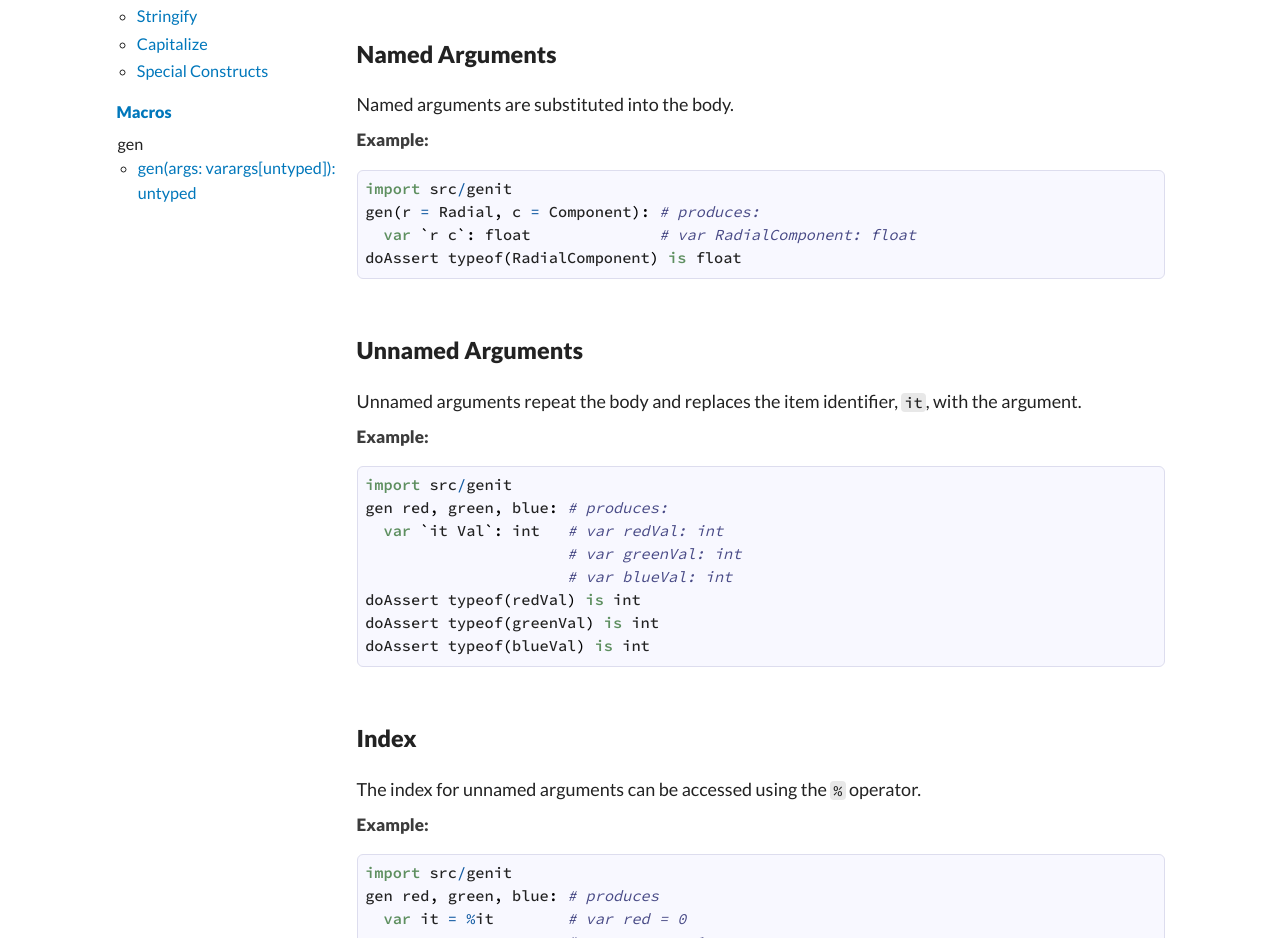
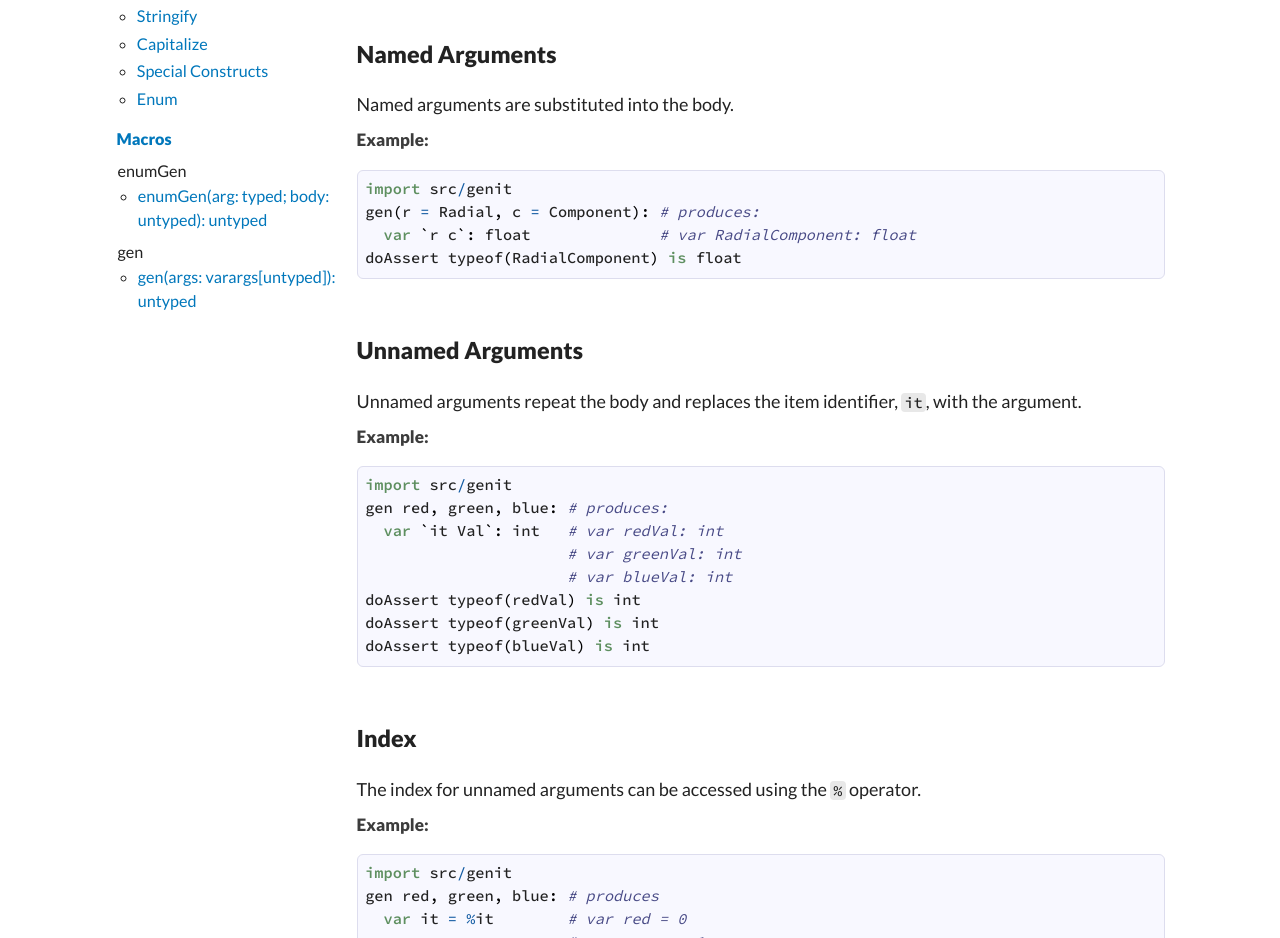
Before and after one commit to geekrelief/geekrelief.github.io, a plain HTML site: page genit/index.html in a window 1280 px wide. Shown: the part 509-1447 px from the top of the page. Drawn offline with Linux system fonts and the light colour scheme; a script that the page names is missing.

Commit message:
0.4.0 update

```diff
--- a/genit/index.html
+++ b/genit/index.html
@@ -107,10 +107,16 @@ window.addEventListener('DOMContentLoaded', main);
 <li><a class="reference" id="rules-stringify_toc" href="#rules-stringify">Stringify</a></li>
 <li><a class="reference" id="rules-capitalize_toc" href="#rules-capitalize">Capitalize</a></li>
 <li><a class="reference" id="rules-special-constructs_toc" href="#rules-special-constructs">Special Constructs</a></li>
+<li><a class="reference" id="rules-enum_toc" href="#rules-enum">Enum</a></li>
 </ul><li>
   <a class="reference reference-toplevel" href="#17" id="67">Macros</a>
   <ul class="simple simple-toc-section">
-      <ul class="simple nested-toc-section">gen
+      <ul class="simple nested-toc-section">enumGen
+      <li><a class="reference" href="#enumGen.m%2Ctyped%2Cuntyped"
+    title="enumGen(arg: typed; body: untyped): untyped">enumGen(arg: typed; body: untyped): untyped</a></li>
+
+  </ul>
+  <ul class="simple nested-toc-section">gen
       <li><a class="reference" href="#gen.m%2Cvarargs%5Buntyped%5D"
     title="gen(args: varargs[untyped]): untyped">gen(args: varargs[untyped]): untyped</a></li>
 
@@ -128,7 +134,7 @@ window.addEventListener('DOMContentLoaded', main);
 
   <p class="module-desc"><table class="docinfo" frame="void" rules="none"><col class="docinfo-name" /><col class="docinfo-content" /><tbody valign="top"><tr><th class="docinfo-name">Author:</th><td>Don-Duong Quach</td></tr>
 <tr><th class="docinfo-name">License:</th><td>MIT</td></tr>
-<tr><th class="docinfo-name">Version:</th><td>0.3.0</td></tr>
+<tr><th class="docinfo-name">Version:</th><td>0.4.0</td></tr>
 </tbody></table><p><a class="reference external" href="https://github.com/geekrelief/genit/">Source</a></p>
 <p>This module has a macro <tt class="docutils literal"><span class="pre">gen</span></tt> which implements a small DSL for inline code generation. <tt class="docutils literal"><span class="pre">gen</span></tt> acts like an anonymous, dirty, template/macro for generating lots of similar repetitive code.</p>
 <p>Arguments are subsituted into a body of code using the following rules.</p>
@@ -235,10 +241,36 @@ window.addEventListener('DOMContentLoaded', main);
 
   <span class="Keyword">var</span> <span class="Identifier">color</span> <span class="Operator">=</span> <span class="Identifier">RGB</span><span class="Punctuation">(</span><span class="Punctuation">`</span><span class="Identifier">red</span> <span class="Identifier">c</span><span class="Punctuation">`</span><span class="Punctuation">:</span><span class="FloatNumber">1.0</span><span class="Punctuation">,</span> <span class="Punctuation">`</span><span class="Identifier">green</span> <span class="Identifier">c</span><span class="Punctuation">`</span><span class="Punctuation">:</span><span class="FloatNumber">0.0</span><span class="Punctuation">,</span> <span class="Punctuation">`</span><span class="Identifier">blue</span> <span class="Identifier">c</span><span class="Punctuation">`</span><span class="Punctuation">:</span><span class="FloatNumber">1.0</span><span class="Punctuation">)</span>
 
-<span class="Identifier">doAssert</span> <span class="Identifier">color</span><span class="Operator">.</span><span class="Identifier">redComponent</span> <span class="Operator">==</span> <span class="DecNumber">1</span></pre></p>
+<span class="Identifier">doAssert</span> <span class="Identifier">color</span><span class="Operator">.</span><span class="Identifier">redComponent</span> <span class="Operator">==</span> <span class="DecNumber">1</span></pre>
+<h2><a class="toc-backref" id="rules-enum" href="#rules-enum">Enum</a></h2><p>Iteration over enums can be done with <tt class="docutils literal"><span class="pre">enumGen</span></tt>.</p>
+
+<p><strong class="examples_text">Example:</strong></p>
+<pre class="listing"><span class="Keyword">import</span> <span class="Identifier">src</span><span class="Operator">/</span><span class="Identifier">genit</span>
+<span class="Keyword">type</span> <span class="Identifier">NumberColor</span> <span class="Operator">=</span> <span class="Keyword">enum</span>
+  <span class="Identifier">none</span> <span class="Operator">=</span> <span class="Operator">-</span><span class="DecNumber">1</span>
+  <span class="Identifier">red</span> <span class="Operator">=</span> <span class="DecNumber">1</span>
+  <span class="Identifier">green</span> <span class="Operator">=</span> <span class="DecNumber">2</span>
+  <span class="Identifier">blue</span> <span class="Operator">=</span> <span class="DecNumber">3</span>
+
+<span class="Identifier">enumGen</span><span class="Punctuation">(</span><span class="Identifier">NumberColor</span><span class="Punctuation">)</span><span class="Punctuation">:</span>
+  <span class="Keyword">var</span> <span class="Punctuation">`</span><span class="Operator">^</span><span class="Identifier">it</span><span class="Punctuation">[</span><span class="DecNumber">0</span><span class="Punctuation">]</span><span class="Punctuation">`</span> <span class="Operator">=</span> <span class="Punctuation">(</span><span class="Operator">$$</span><span class="Identifier">it</span><span class="Punctuation">[</span><span class="DecNumber">0</span><span class="Punctuation">]</span><span class="Punctuation">,</span> <span class="Identifier">it</span><span class="Punctuation">[</span><span class="DecNumber">1</span><span class="Punctuation">]</span><span class="Punctuation">)</span>
+
+<span class="Identifier">doAssert</span> <span class="Identifier">Red</span> <span class="Operator">==</span> <span class="Punctuation">(</span><span class="StringLit">&quot;red&quot;</span><span class="Punctuation">,</span> <span class="DecNumber">1</span><span class="Punctuation">)</span></pre></p>
   <div class="section" id="17">
 <h1><a class="toc-backref" href="#17">Macros</a></h1>
 <dl class="item">
+
+<div id="enumGen-macros-all">
+<div id="enumGen.m,typed,untyped">
+<dt><pre><span class="Keyword">macro</span> <a href="#enumGen.m%2Ctyped%2Cuntyped"><span class="Identifier">enumGen</span></a><span class="Other">(</span><span class="Identifier">arg</span><span class="Other">:</span> <span class="Identifier">typed</span><span class="Other">;</span> <span class="Identifier">body</span><span class="Other">:</span> <span class="Identifier">untyped</span><span class="Other">)</span><span class="Other">:</span> <span class="Identifier">untyped</span></pre></dt>
+<dd>
+
+Unwraps the enum fields in <tt class="docutils literal"><span class="pre">arg</span></tt> and passes the values to <tt class="docutils literal"><span class="pre">gen</span></tt>.
+
+</dd>
+</div>
+
+</div>
 
 <div id="gen-macros-all">
 <div id="gen.m,varargs[untyped]">
@@ -261,7 +293,7 @@ Implements the DSL
       <div class="twelve-columns footer">
         <span class="nim-sprite"></span>
         <br/>
-        <small style="color: var(--hint);">Made with Nim. Generated: 2021-11-29 04:57:26 UTC</small>
+        <small style="color: var(--hint);">Made with Nim. Generated: 2021-11-30 16:17:30 UTC</small>
       </div>
     </div>
   </div>
```
